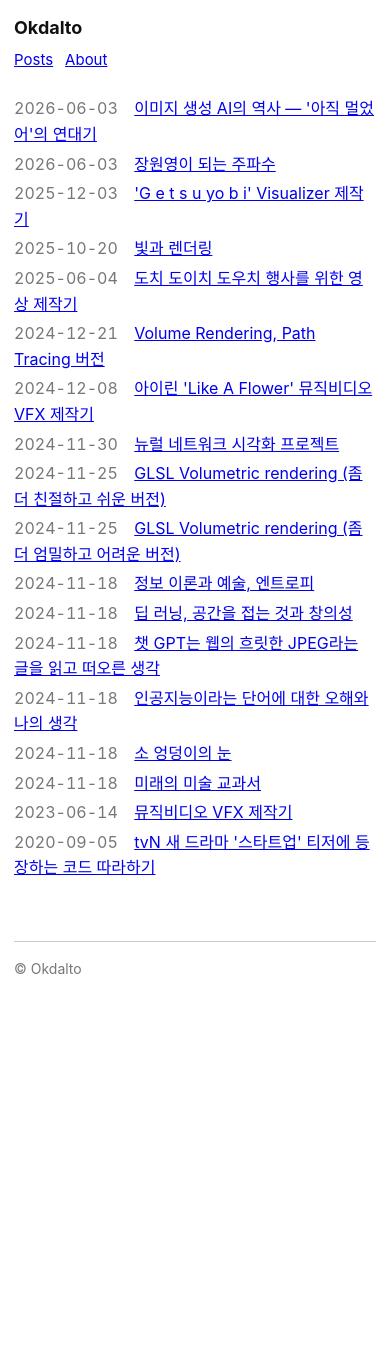
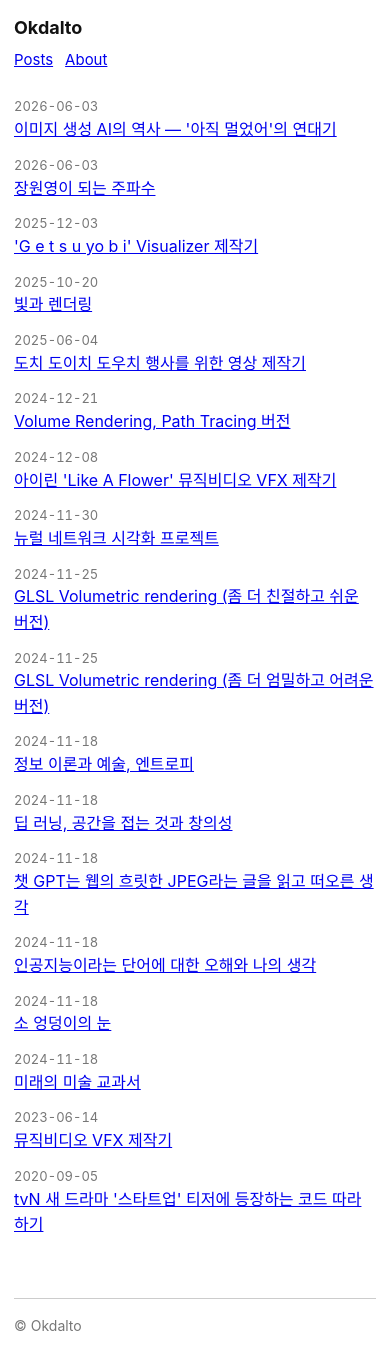
Before and after one commit to okdalto/okdalto.github.io, a Jekyll site: the page built from index.html, in a window 390 px wide. Built offline with Jekyll 4.4.1, drawn with Linux system fonts in a browser that asks for light colours; before the commit the page ends 994 px from its top, so only the background shows below that.

Commit message:
Stack post date above title on narrow screens
On mobile, long titles wrapped awkwardly next to the date; show the
date as its own line above the title.

Co-Authored-By: Claude Opus 4.8 (1M context) <noreply@anthropic.com>

```diff
--- a/assets/css/style.css
+++ b/assets/css/style.css
@@ -38,6 +38,16 @@ a:visited { color: #551a8b; }
   color: #777;
   font-variant-numeric: tabular-nums;
   margin-right: 12px;
+}
+
+/* on narrow screens, stack date above the (possibly long) title */
+@media (max-width: 600px) {
+  .post-list li { margin: 12px 0; }
+  .post-list time {
+    display: block;
+    margin-right: 0;
+    font-size: 13px;
+  }
 }
 
 /* post / page */
```
